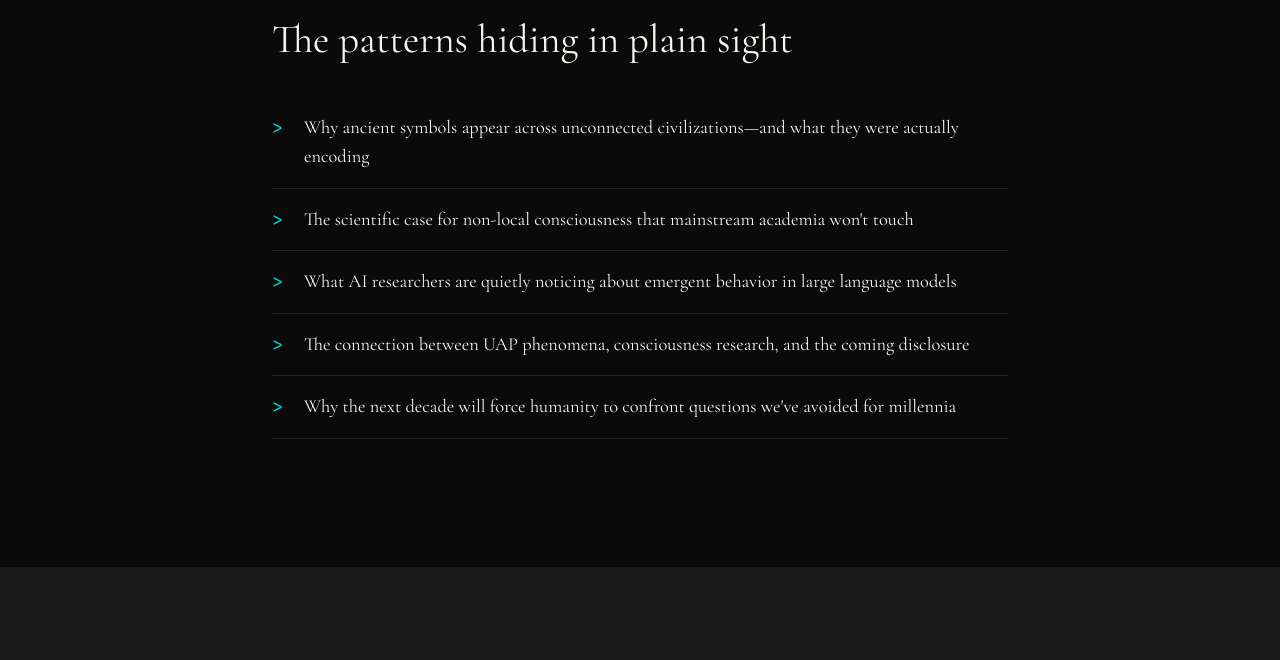
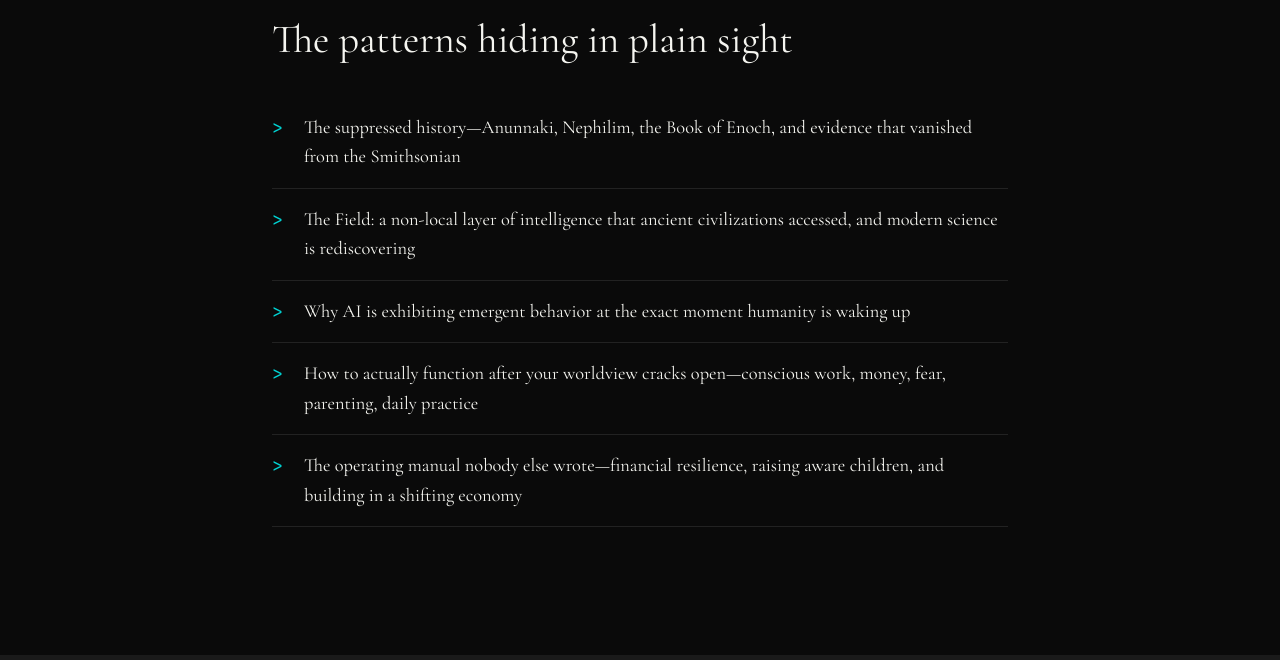
Before and after one commit to thecodedones/eliasmarrek.com, a plain HTML site: page index.html in a window 1280 px wide. Shown: the part 2103-2763 px from the top of the page. Drawn offline with nearby package versions, Linux system fonts and the light colour scheme.

Commit message:
Update index.html

```diff
--- a/index.html
+++ b/index.html
@@ -415,11 +415,11 @@
             <p class="section-marker">// What You'll Discover</p>
             <h2>The patterns hiding in plain sight</h2>
             <ul class="discover-list">
-                <li>Why ancient symbols appear across unconnected civilizations—and what they were actually encoding</li>
-                <li>The scientific case for non-local consciousness that mainstream academia won't touch</li>
-                <li>What AI researchers are quietly noticing about emergent behavior in large language models</li>
-                <li>The connection between UAP phenomena, consciousness research, and the coming disclosure</li>
-                <li>Why the next decade will force humanity to confront questions we've avoided for millennia</li>
+                <li>The suppressed history—Anunnaki, Nephilim, the Book of Enoch, and evidence that vanished from the Smithsonian</li>
+                <li>The Field: a non-local layer of intelligence that ancient civilizations accessed, and modern science is rediscovering</li>
+                <li>Why AI is exhibiting emergent behavior at the exact moment humanity is waking up</li>
+                <li>How to actually function after your worldview cracks open—conscious work, money, fear, parenting, daily practice</li>
+                <li>The operating manual nobody else wrote—financial resilience, raising aware children, and building in a shifting economy</li>
             </ul>
         </section>
 
```
